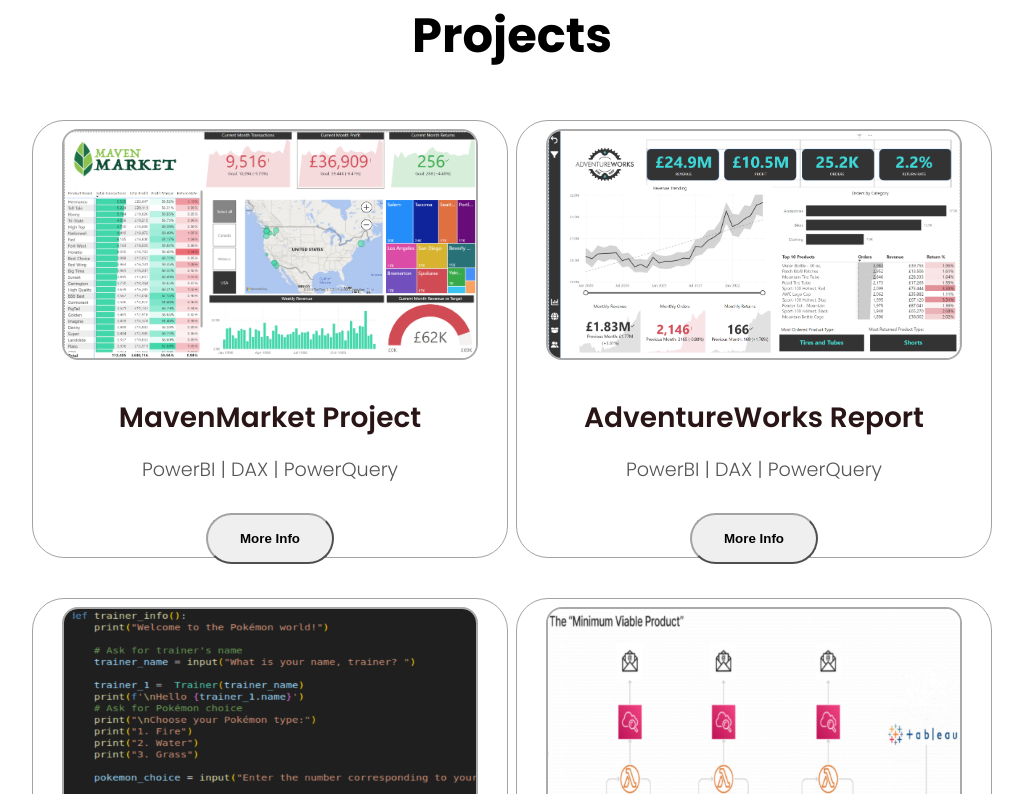
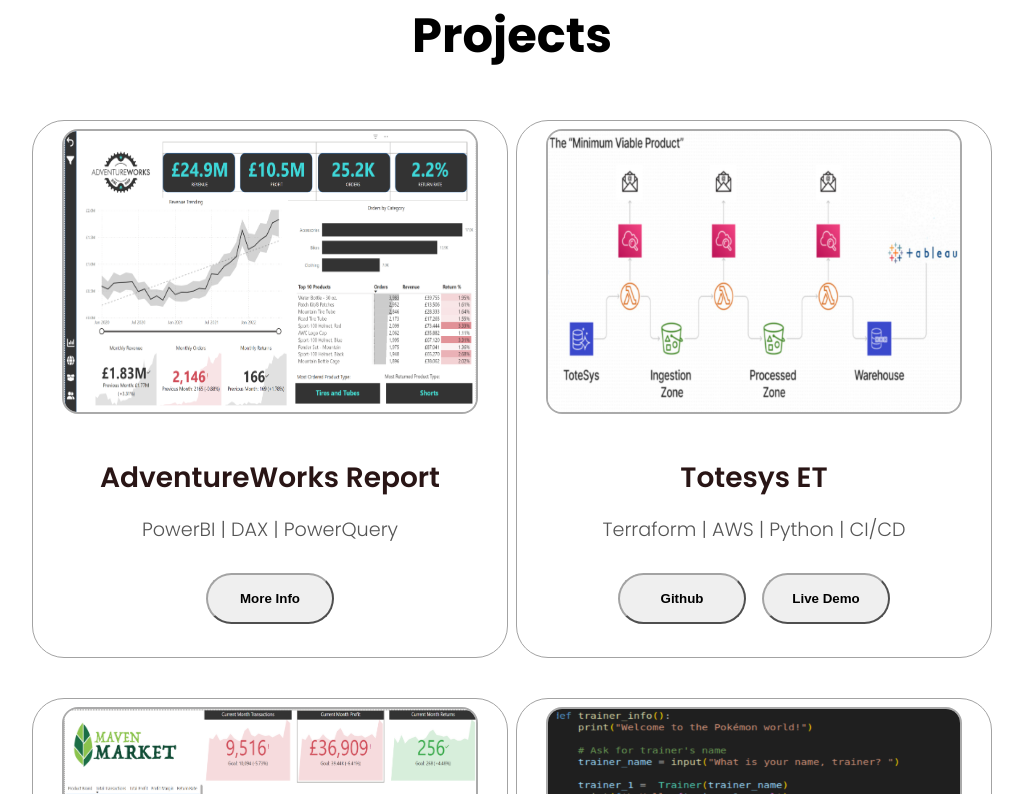
Before and after one commit to AnesTheDataGuy/AnesPortfolio, a React (Vite) app: page / in a window 1280 px wide. Shown: the part 2606-3400 px from the top of the page, without its empty margins (128-1151 px from the left). Built offline with nearby package versions, Linux system fonts and the light colour scheme.

Commit message:
Fixing project containers

```diff
--- a/src/assets/components/Projects.jsx
+++ b/src/assets/components/Projects.jsx
@@ -65,7 +65,44 @@ function Projects( ){
             <p className="section_text_1">Browse my </p>
             <h1 className="title">Projects</h1>
             <div className="project-details-container">
-                <div className="details-container color-container project-container">
+            <div className="details-container color-container project-container">
+                    <div className="article-container img-container">
+                        <img
+                        src="images/advworks.png"
+                        alt="my back end project snapshot"
+                        className="project-img etl-img"
+                        />
+                    </div>
+                    <h2 className="experience-sub-title project-title">AdventureWorks Report</h2>
+                   <p>PowerBI | DAX | PowerQuery</p>
+                    <br></br>
+                    <div className="btn-container">
+                    <button className="btn btn-color-2 project-btn" onClick={goToAdvWorks}>
+                            More Info
+                        </button>
+                    </div>
+                </div>
+            <div className="details-container color-container project-container">
+                    <div className="article-container img-container">
+                        <img
+                        src="images/ETL.png"
+                        alt="my front end project snpashot"
+                        className="project-img etl-img"
+                        />
+                    </div>
+                    <h2 className="experience-sub-title project-title">Totesys ET</h2>
+                    <p>Terraform | AWS | Python | CI/CD</p>
+                    <br></br>
+                    <div className="btn-container">
+                    <button className="btn btn-color-2 project-btn" onClick={goToETLGithub}>
+                            Github
+                        </button>
+                        <button className="btn btn-color-2 project-btn" onClick={goToETLLiveDemo}>
+                            Live Demo
+                        </button>
+                    </div>
+                </div>
+            <div className="details-container color-container project-container">
                     <div className="article-container img-container">
                         <img
                         src="images/mavenmarket.png"
@@ -82,7 +119,27 @@ function Projects( ){
                         </button>
                     </div>
                 </div>
-                <div className="details-container color-container project-container">
+            <div className="details-container color-container project-container">
+                    <div className="article-container img-container">
+                        <img
+                        src="images/pokemon.png"
+                        alt="my front end project snpashot"
+                        className="project-img etl-img"
+                        />
+                    </div>
+                    <h2 className="experience-sub-title project-title">Pokemon Battler</h2>
+                    <p>Python | TDD</p>
+                    <br></br>
+                    <div className="btn-container">
+                        <button className="btn btn-color-2 project-btn" onClick={goToPokemonGitHub}>
+                            Github
+                        </button>
+                        <button className="btn btn-color-2 project-btn" onClick={goToPokemonLiveDemo}>
+                            Live Demo
+                        </button>
+                    </div>
+                </div>
+                {/* <div className="details-container color-container project-container">
                     <div className="article-container img-container">
                         <img
                         src="images/advworks.png"
@@ -96,26 +153,6 @@ function Projects( ){
                     <div className="btn-container">
                         <button className="btn btn-color-2 project-btn" onClick={goToAdvWorks}>
                             More Info
-                        </button>
-                    </div>
-                </div>
-                <div className="details-container color-container project-container">
-                    <div className="article-container img-container">
-                        <img
-                        src="images/pokemon.png"
-                        alt="my front end project snpashot"
-                        className="project-img"
-                        />
-                    </div>
-                    <h2 className="experience-sub-title project-title">Pokemon Battler</h2>
-                    <p>Python | TDD</p>
-                    <br></br>
-                    <div className="btn-container">
-                        <button className="btn btn-color-2 project-btn" onClick={goToPokemonGitHub}>
-                            Github
-                        </button>
-                        <button className="btn btn-color-2 project-btn" onClick={goToPokemonLiveDemo}>
-                            Live Demo
                         </button>
                     </div>
                 </div>
@@ -138,7 +175,7 @@ function Projects( ){
                             Live Demo
                         </button>
                     </div>
-                </div>
+                </div> */}
                 {/* <div className="details-container color-conaitiner">
                     <div className="article-container">
                         <img
```
